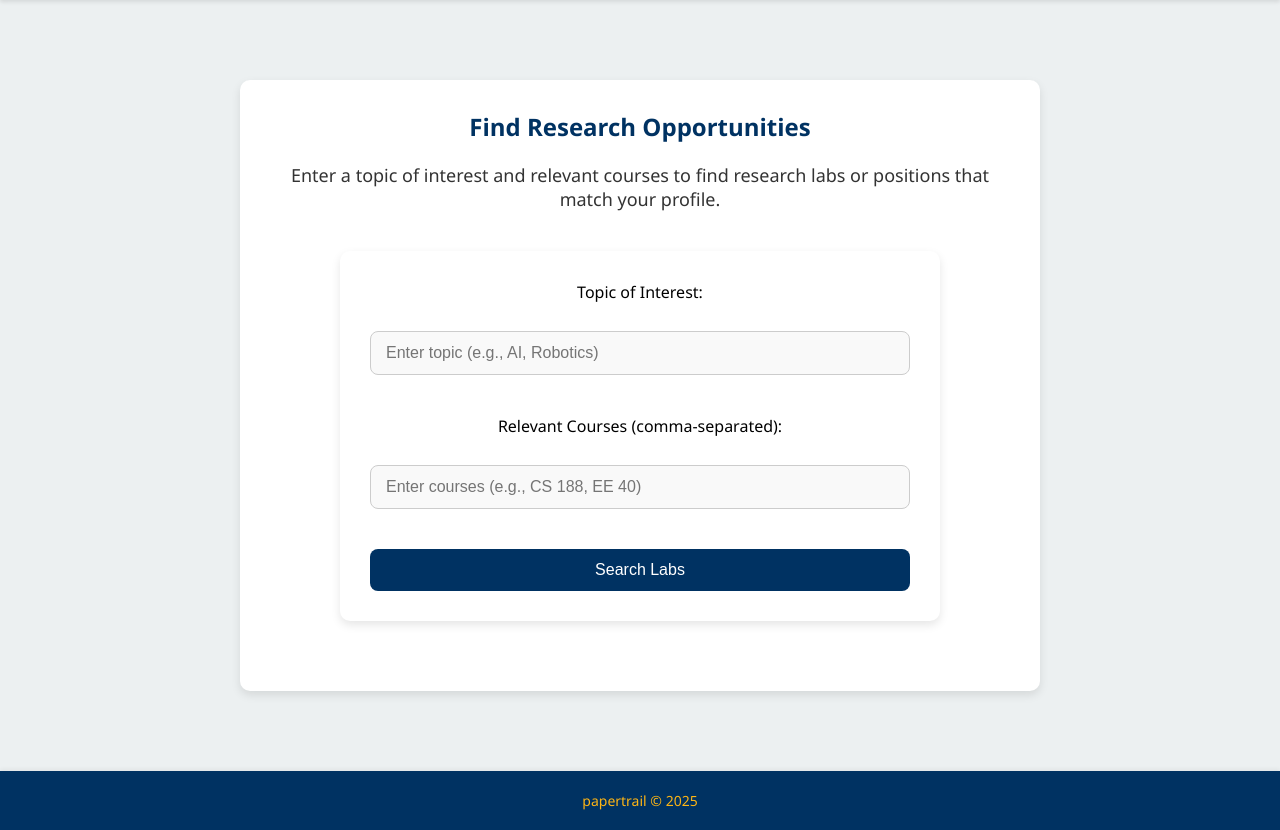
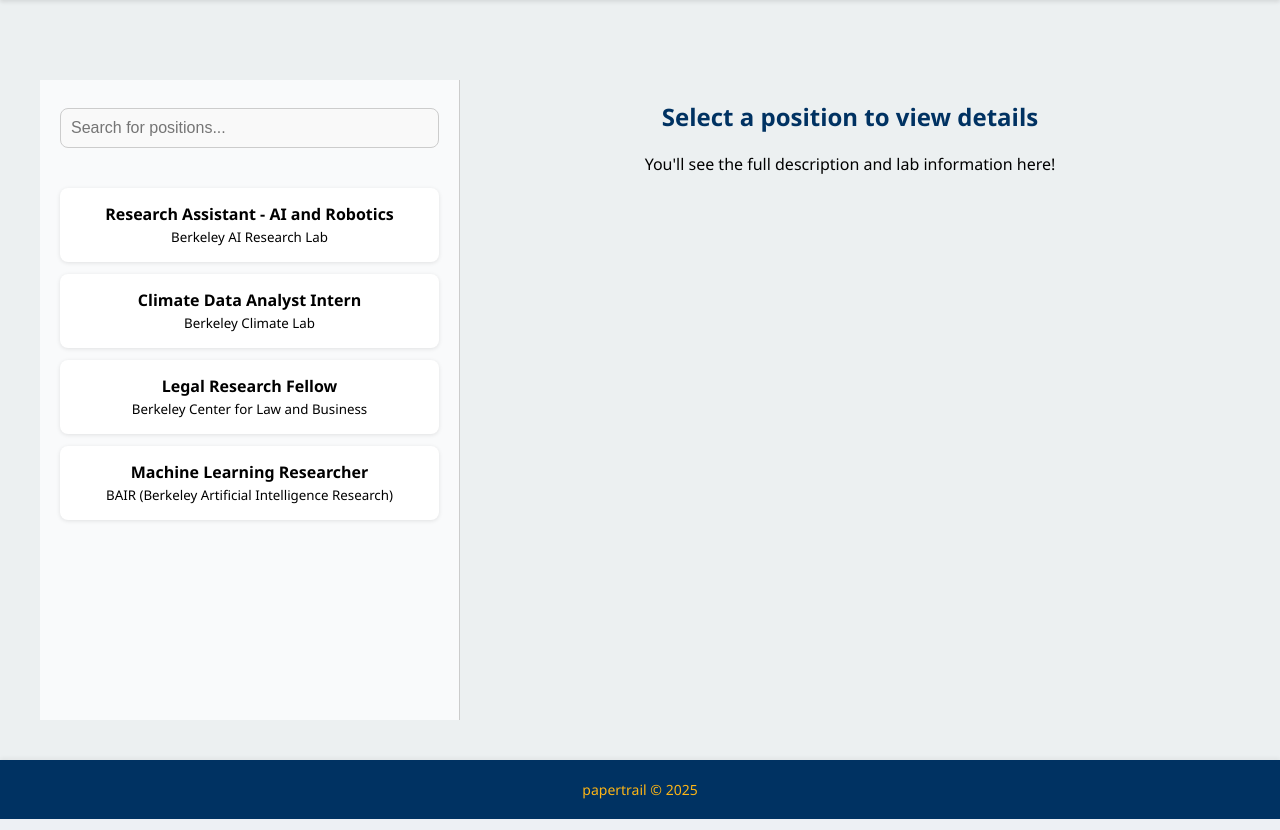
Before and after one commit to AnthonyM27/LAHacks25, a Flask app: page /find_positions in a window 1280 px wide. Shown: the part 128-958 px from the top of the page. Run offline with Flask 3, Linux system fonts and the light colour scheme.

Commit message:
Find Positions Tab

```diff
--- a/app.py
+++ b/app.py
@@ -186,16 +186,24 @@ def download_cover_letter():
 
 
 # General list of open lab positions
-@app.route('/find_positions', methods=['GET', 'POST'])
+@app.route('/find_positions', methods=['GET'])
 def find_positions():
-    labs = []
+    search_query = request.args.get('search_query', '').lower()
 
-    if request.method == 'POST':
-        topic = request.form['topic']
-        # Get the relevant labs based on the topic of interest
-        labs = scrape_labs_by_topic(topic)
+    # Example static list for now
+    all_positions = [
+        {'title': 'Research Assistant - AI and Robotics', 'lab': 'Berkeley AI Research Lab', 'link': 'https://example.com/ai-lab'},
+        {'title': 'Climate Data Analyst Intern', 'lab': 'Berkeley Climate Lab', 'link': 'https://example.com/climate-lab'},
+        {'title': 'Legal Research Fellow', 'lab': 'Berkeley Center for Law and Business', 'link': 'https://example.com/law-lab'},
+        {'title': 'Machine Learning Researcher', 'lab': 'BAIR (Berkeley Artificial Intelligence Research)', 'link': 'https://example.com/bair'},
+    ]
 
-    return render_template('find_positions.html', labs=labs)
+    if search_query:
+        positions = [pos for pos in all_positions if search_query in pos['title'].lower()]
+    else:
+        positions = all_positions
+
+    return render_template('find_positions.html', positions=positions)
 
 
 
--- a/templates/find_positions.html
+++ b/templates/find_positions.html
@@ -3,30 +3,109 @@
 {% block title %}Find Positions - PaperTrail{% endblock %}
 
 {% block content %}
-    <div class="find-positions">
-        <h2>Find Research Opportunities</h2>
-        <p>Enter a topic of interest and relevant courses to find research labs or positions that match your profile.</p>
+<style>
+    .positions-container {
+        display: flex;
+        height: 80vh;
+        margin-top: 40px;
+    }
 
-        <form method="POST" class="search-form">
-            <label for="topic">Topic of Interest:</label>
-            <input type="text" id="topic" name="topic" placeholder="Enter topic (e.g., AI, Robotics)" required>
+    .positions-list {
+        width: 35%;
+        border-right: 1px solid #ccc;
+        overflow-y: auto;
+        padding: 20px;
+        background-color: #f9fafb;
+    }
 
-            <label for="courses">Relevant Courses (comma-separated):</label>
-            <input type="text" id="courses" name="courses" placeholder="Enter courses (e.g., CS 188, EE 40)">
+    .search-bar {
+        margin-bottom: 20px;
+    }
 
-            <button type="submit">Search Labs</button>
-        </form>
+    .search-bar input {
+        width: 100%;
+        padding: 10px;
+        border: 1px solid #ccc;
+        border-radius: 8px;
+    }
 
-        {% if labs %}
-            <div class="lab-cards">
-                {% for lab in labs %}
-                    <div class="lab-card">
-                        <h3>{{ lab.name }}</h3>
-                        <a href="{{ lab.url }}" target="_blank">Visit Lab</a>
-                    </div>
-                {% endfor %}
-            </div>
-        {% endif %}
+    .positions-list ul {
+        list-style: none;
+        padding: 0;
+        margin: 0;
+    }
+
+    .positions-list li {
+        padding: 15px 10px;
+        margin-bottom: 12px;
+        background-color: white;
+        border-radius: 8px;
+        box-shadow: 0 1px 4px rgba(0, 0, 0, 0.1);
+        cursor: pointer;
+        transition: background-color 0.2s;
+    }
+
+    .positions-list li:hover {
+        background-color: #fdb41545;
+    }
+
+    .info-panel {
+        flex: 1;
+        padding: 20px;
+        overflow-y: auto;
+    }
+
+    .info-panel h2 {
+        margin-top: 0;
+        color: #003262;
+    }
+
+    .info-panel p {
+        margin: 10px 0;
+    }
+</style>
+
+<div class="positions-container">
+    <div class="positions-list">
+        <div class="search-bar">
+            <input type="text" id="searchInput" onkeyup="filterPositions()" placeholder="Search for positions...">
+        </div>
+        <ul id="positionsList">
+            {% for position in positions %}
+                <li onclick="showInfo('{{ position.title | escape }}', '{{ position.lab | escape }}', '{{ position.description | escape }}')">
+                    <strong>{{ position.title }}</strong><br>
+                    <small>{{ position.lab }}</small>
+                </li>
+            {% endfor %}
+        </ul>
     </div>
 
+    <div class="info-panel" id="info-panel">
+        <h2>Select a position to view details</h2>
+        <p>You'll see the full description and lab information here!</p>
+    </div>
+</div>
+
+<script>
+    function showInfo(title, lab, description) {
+        const panel = document.getElementById('info-panel');
+        panel.innerHTML = `
+            <h2>${title}</h2>
+            <h4>${lab}</h4>
+            <p>${description}</p>
+        `;
+    }
+
+    function filterPositions() {
+        const input = document.getElementById('searchInput').value.toLowerCase();
+        const listItems = document.getElementById('positionsList').getElementsByTagName('li');
+
+        for (let i = 0; i < listItems.length; i++) {
+            const item = listItems[i];
+            const text = item.textContent || item.innerText;
+            item.style.display = text.toLowerCase().includes(input) ? "" : "none";
+        }
+    }
+</script>
+
 {% endblock %}
```
